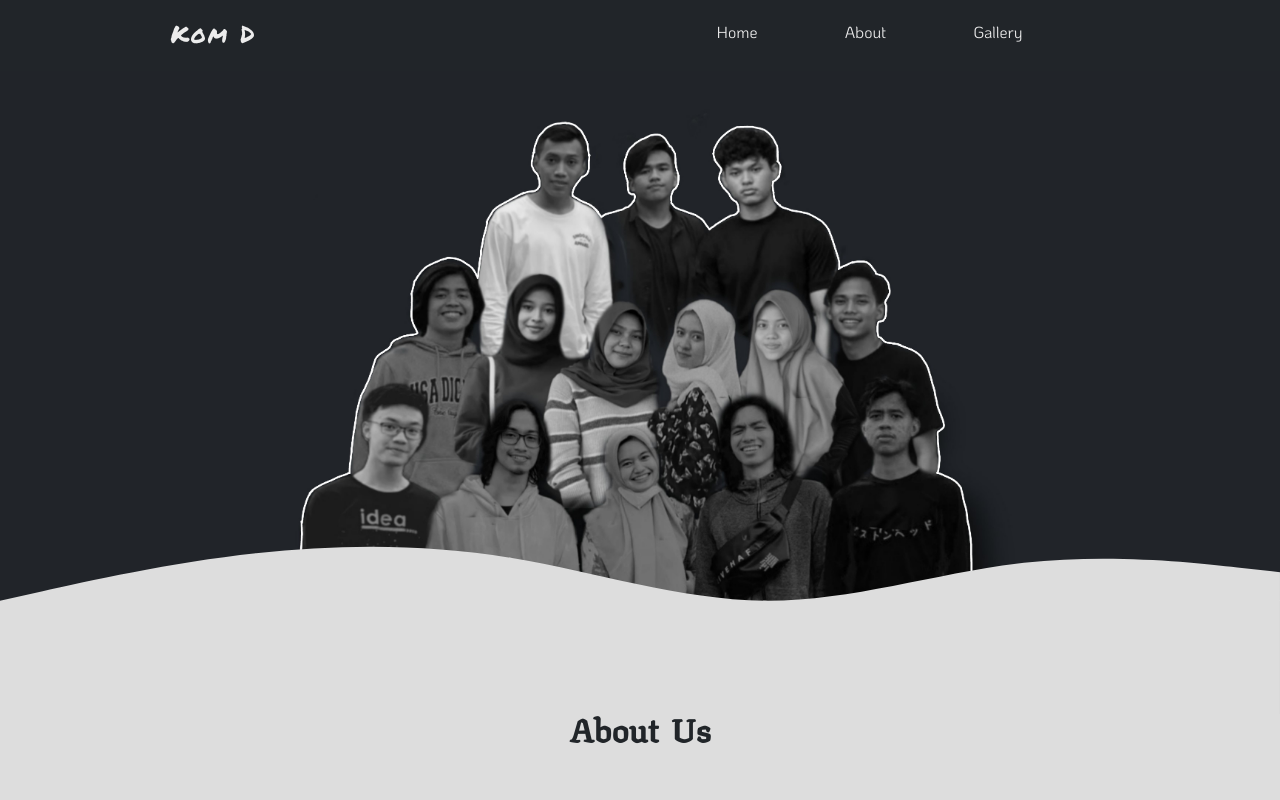
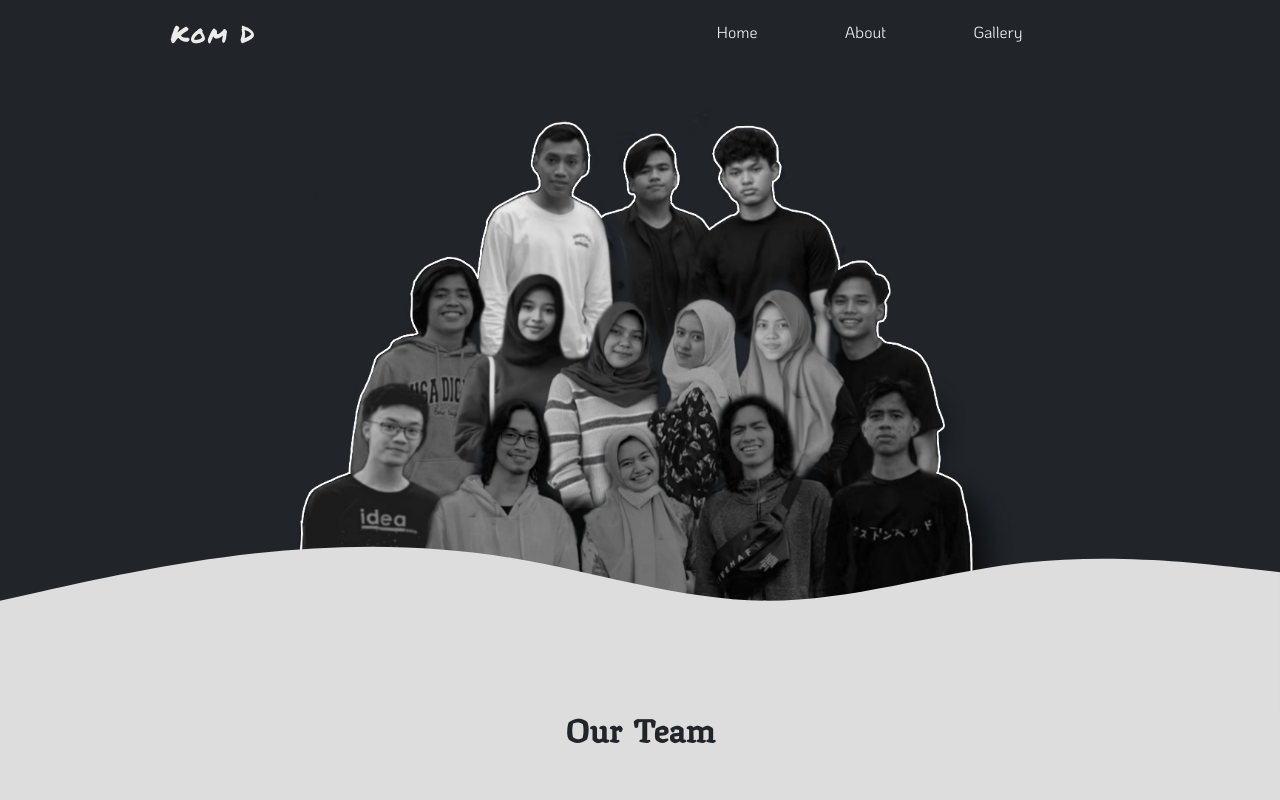
Before and after one commit to komdilegal/komdilegal.github.io, a plain HTML site: page index.html in a window 1280 px wide. Shown: the top 800 px of the page. Drawn offline with nearby package versions, Linux system fonts and the light colour scheme.

Commit message:
update about us
change "about us" become "our team"

```diff
--- a/index.html
+++ b/index.html
@@ -51,7 +51,7 @@
       <div class="container">
         <div class="row">
           <div class="col mb-5 text-center">
-            <h2 class="sub-heading">About Us</h2>
+            <h2 class="sub-heading">Our Team</h2>
           </div>
         <div class="row mx-auto">
           <div class="col-md">
```
